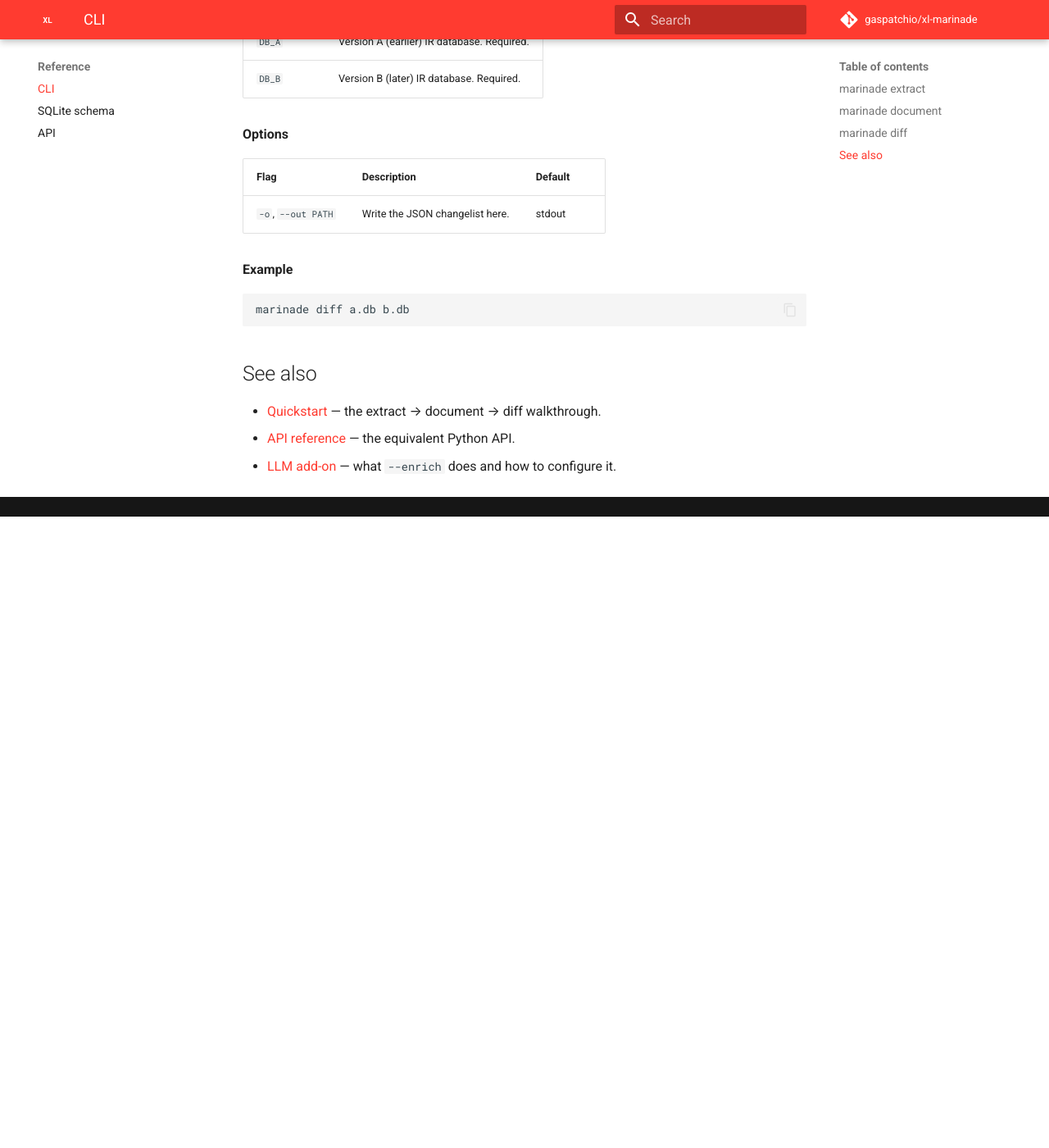
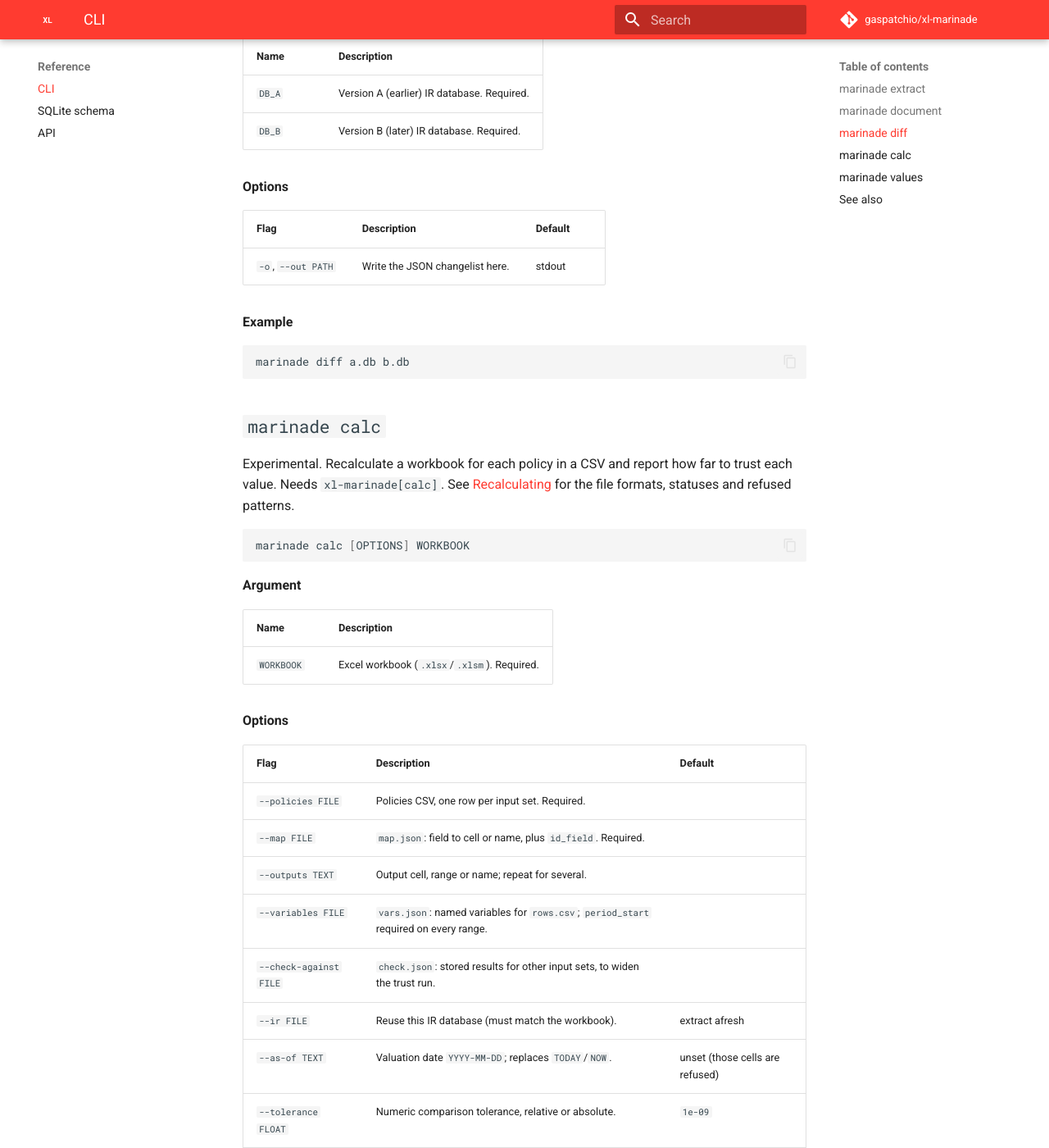
Before and after one commit to gaspatchio/xl-marinade, an MkDocs documentation site: the page built from docs/reference/cli.md, in a window 1280 px wide and 1400 px high, scrolled down 2146 px. Shown: the whole window at 82% size. Built offline with MkDocs 1.6.1 and Material for MkDocs 9.7.7, drawn with Linux system fonts in a browser that asks for light colours; comment, search, counter and statistics services are not loaded; before the commit the page ends 2776 px from its top, so only the background shows below that; some of the changed text lies outside the part shown.

Commit message:
docs(calc): guide, skill section, changelog and upstream reproductions
Document marinade calc and values (experimental): file shapes, statuses,
refused patterns, exit codes. Add the skill section, CLI reference, changelog
entry and synthetic IronCalc 0.9.1 reproductions under ref/calc/upstream.

````diff
--- a/docs/reference/cli.md
+++ b/docs/reference/cli.md
@@ -13,11 +13,14 @@ Commands:
   extract   Extract a workbook's formula graph to a SQLite database.
   document  Generate documentation for an extracted IR database.
   diff      Diff two IR databases; emit the changelist as JSON.
+  calc      Experimental: recalculate a workbook per policy and report trust.
+  values    Experimental: write the workbook's stored values as rows.
 ```
 
-Three commands. `extract` and `diff` are always deterministic and network-free;
+Five commands. `extract` and `diff` are always deterministic and network-free;
 `document` is deterministic by default and only makes a network call if you pass
-`--enrich` (see [LLM add-on](../llm.md)).
+`--enrich` (see [LLM add-on](../llm.md)). `calc` and `values` are experimental; see
+[Recalculating](../guide/calc.md).
 
 ## `marinade extract`
 
@@ -100,8 +103,84 @@ marinade diff [OPTIONS] DB_A DB_B
 marinade diff a.db b.db
 ```
 
+## `marinade calc`
+
+Experimental. Recalculate a workbook for each policy in a CSV and report how far to trust
+each value. Needs `xl-marinade[calc]`. See [Recalculating](../guide/calc.md) for the file
+formats, statuses and refused patterns.
+
+```bash
+marinade calc [OPTIONS] WORKBOOK
+```
+
+**Argument**
+
+| Name | Description |
+|---|---|
+| `WORKBOOK` | Excel workbook (`.xlsx`/`.xlsm`). Required. |
+
+**Options**
+
+| Flag | Description | Default |
+|---|---|---|
+| `--policies FILE` | Policies CSV, one row per input set. Required. | |
+| `--map FILE` | `map.json`: field to cell or name, plus `id_field`. Required. | |
+| `--outputs TEXT` | Output cell, range or name; repeat for several. | |
+| `--variables FILE` | `vars.json`: named variables for `rows.csv`; `period_start` required on every range. | |
+| `--check-against FILE` | `check.json`: stored results for other input sets, to widen the trust run. | |
+| `--ir FILE` | Reuse this IR database (must match the workbook). | extract afresh |
+| `--as-of TEXT` | Valuation date `YYYY-MM-DD`; replaces `TODAY`/`NOW`. | unset (those cells are refused) |
+| `--tolerance FLOAT` | Numeric comparison tolerance, relative or absolute. | `1e-09` |
+| `--probe-cap INT` | Maximum number of probe cells. | `50000` |
+| `-o`, `--out PATH` | Output directory. Required. | |
+
+At least one of `--outputs` and `--variables` is required. Writes `results.csv`,
+`rows.csv` (with `--variables`), `paths.csv`, `trust_report.json` and `run.json`, after
+clearing those names from `--out`.
+
+**Exit codes**
+
+| Code | Meaning |
+|---|---|
+| 0 | Success. |
+| 1 | Error (bad input, unknown sheet, IR from another workbook). |
+| 5 | `xl-marinade[calc]` is not installed. |
+| 6 | The workbook is refused outright (1904 dates, precision as displayed). |
+
+**Example**
+
+```bash
+marinade calc model.xlsx --policies policies.csv --map map.json \
+    --outputs 'Summary!B4' --as-of 2026-01-01 -o out/
+```
+
+## `marinade values`
+
+Experimental. Write the workbook's stored values as variable/period rows, with status
+`stored`, in the same shape `calc` writes. No recalculation; works on the base install.
+
+```bash
+marinade values [OPTIONS] WORKBOOK
+```
+
+**Options**
+
+| Flag | Description | Default |
+|---|---|---|
+| `--variables FILE` | `vars.json`. Required. | |
+| `--map FILE` | `map.json`; its id field's stored value becomes the policy id. | policy is `stored` |
+| `--ir FILE` | Reuse this IR database. | extract afresh |
+| `-o`, `--out PATH` | Output directory (`rows.csv` + `run.json`). Required. | |
+
+**Example**
+
+```bash
+marinade values model.xlsx --variables vars.json -o stored/
+```
+
 ## See also
 
+- [Recalculating (experimental)](../guide/calc.md) — `calc` and `values`.
 - [Quickstart](../quickstart.md) — the extract → document → diff walkthrough.
 - [API reference](api.md) — the equivalent Python API.
 - [LLM add-on](../llm.md) — what `--enrich` does and how to configure it.
--- a/mkdocs.yml
+++ b/mkdocs.yml
@@ -94,6 +94,7 @@ nav:
       - Bindings & the graph: guide/bindings.md
       - Diffing workbooks: guide/diffing.md
       - VBA extraction: guide/vba.md
+      - Recalculating (experimental): guide/calc.md
   - Reference:
       - CLI: reference/cli.md
       - SQLite schema: reference/schema.md
````
Also changed, not shown: CHANGELOG.md (+15 -0 lines), README.md (+4 -0 lines), docs/ai/skills.md (+1 -1 lines), docs/guide/calc.md (added, +228 -0 lines), ref/calc/README.md (+1 -1 lines), ref/calc/upstream/README.md (added, +33 -0 lines), skills/using-xl-marinade/SKILL.md (+43 -3 lines), 9 other files.
